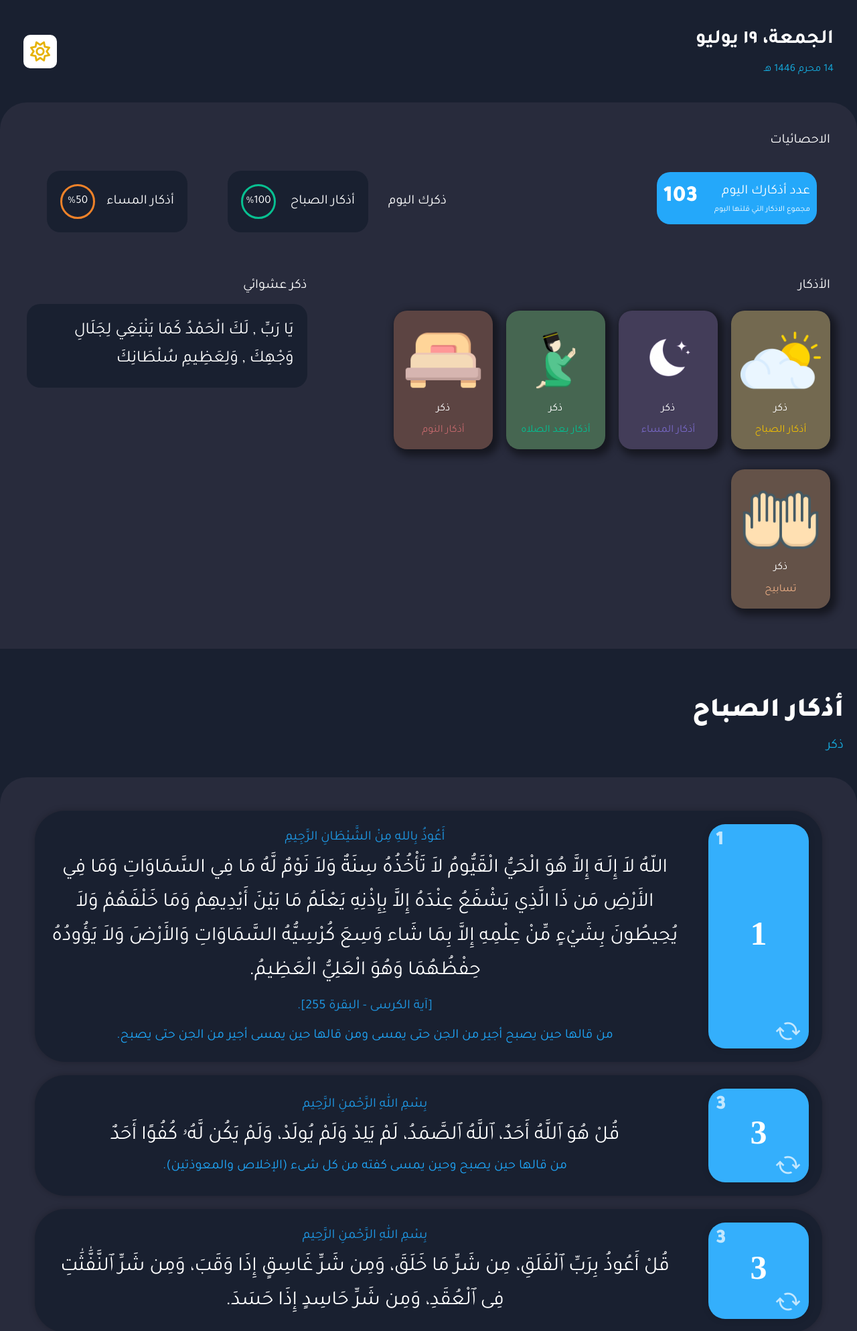
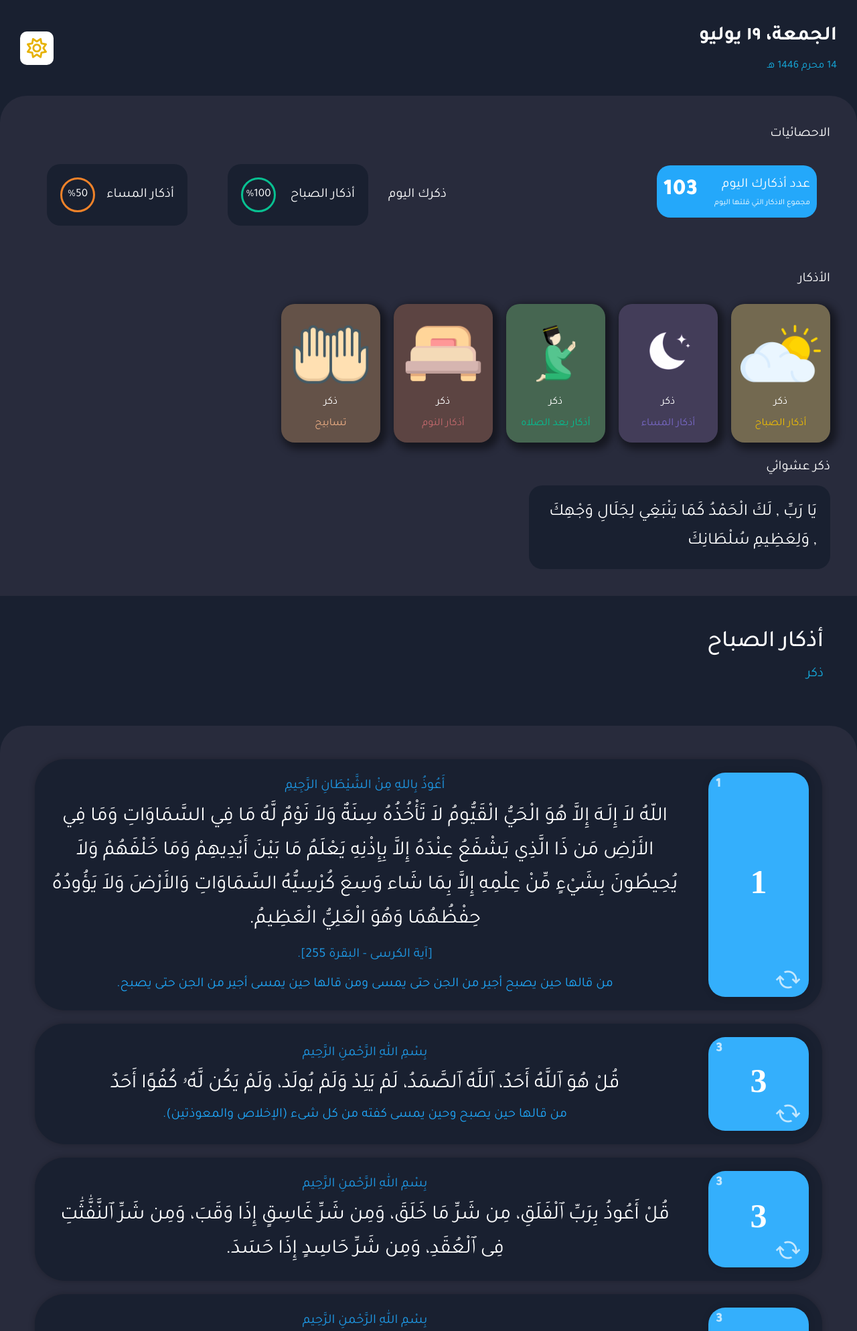
Before and after one commit to Muhammed-Sherif/azkar-website, a PHP site: page / in a window 1280 px wide. Shown: the top 1988 px of the page at 67% size. Run offline with PHP 8.4, Linux system fonts and the light colour scheme.

Commit message:
Update style.css

```diff
--- a/css/style.css
+++ b/css/style.css
@@ -70,7 +70,13 @@ span.higry-date {
   width: 100%;
   align-items: center;
   margin: auto;
-  padding: 35px;
+  padding: 30px !important;
+  /* flex-direction: row-reverse; */
+}
+.section .container {
+  padding: 0 30px !important;
+  flex-direction: row-reverse;
+  margin: 10px 0 !important;
 }
 .sum-of-azkar .text-container {
   flex-direction: column;
@@ -271,13 +277,13 @@ a {
   position: relative;
   top: 10px;
 }
-@media screen and (width <=626px) {
+@media screen and (width <=1326px) {
   .azkar-links-area {
     flex-wrap: wrap;
   }
 }
 /* ////////////////////////////////////////////////////////// */
-.landing-area span,
+.landing-area span.light-mode-icon,
 .landing-area div {
   font-size: 30px;
 }
@@ -434,8 +440,8 @@ footer span {
   margin-right: 20px;
 }
 span.title {
-  font-weight: 900;
-  font-size: 40px;
+  font-weight: 500;
+  font-size: 35px;
 }
 
 .light-mode-icon,
@@ -466,7 +472,7 @@ i.fa-regular.fa-sun {
 
 .landing-area {
   flex-direction: column;
-  margin: 30px auto;
+  margin: 10px auto;
 }
 .content-box .content {
   margin: 10px;
@@ -641,3 +647,42 @@ span.title {
 .night-mode-icon , footer , .contact-links ,.title-container , .content-box .counter .count-down , .countercontainer {
   display : flex ;
 }
+/* ////////////////////////////////////////////////////////////////////////////////////////////////////////////////////////////////////////////////////////////////////////// */
+#azkar_alsabah, #azkar_almasaa, #azkar_after_alsalah, #azkar_sleeping, #tasabeh {
+  padding-top: 0px;
+}
+.section {
+  display: none; /* Hide all sections by default */
+  opacity: 0;
+  transition: opacity 0.5s ease-in-out;
+}
+
+.section[data-active="active"] {
+  display: block;
+  opacity: 1;
+}
+
+.home {
+  opacity: 1;
+  transition: opacity 0.5s ease-in-out;
+}
+
+.home[data-active="none"] {
+  display: none;
+  opacity: 0;
+}
+.back-icon {
+    display: flex;
+    align-items: center;
+    margin-bottom: 20px;
+    cursor: pointer;
+  }
+  .icon-back span{
+  cursor: pointer;
+  color: white;
+  font-size: 52px;
+  padding: 24px;
+}
+.icon-back span.light-mode {
+  color: black !important;
+}
```
